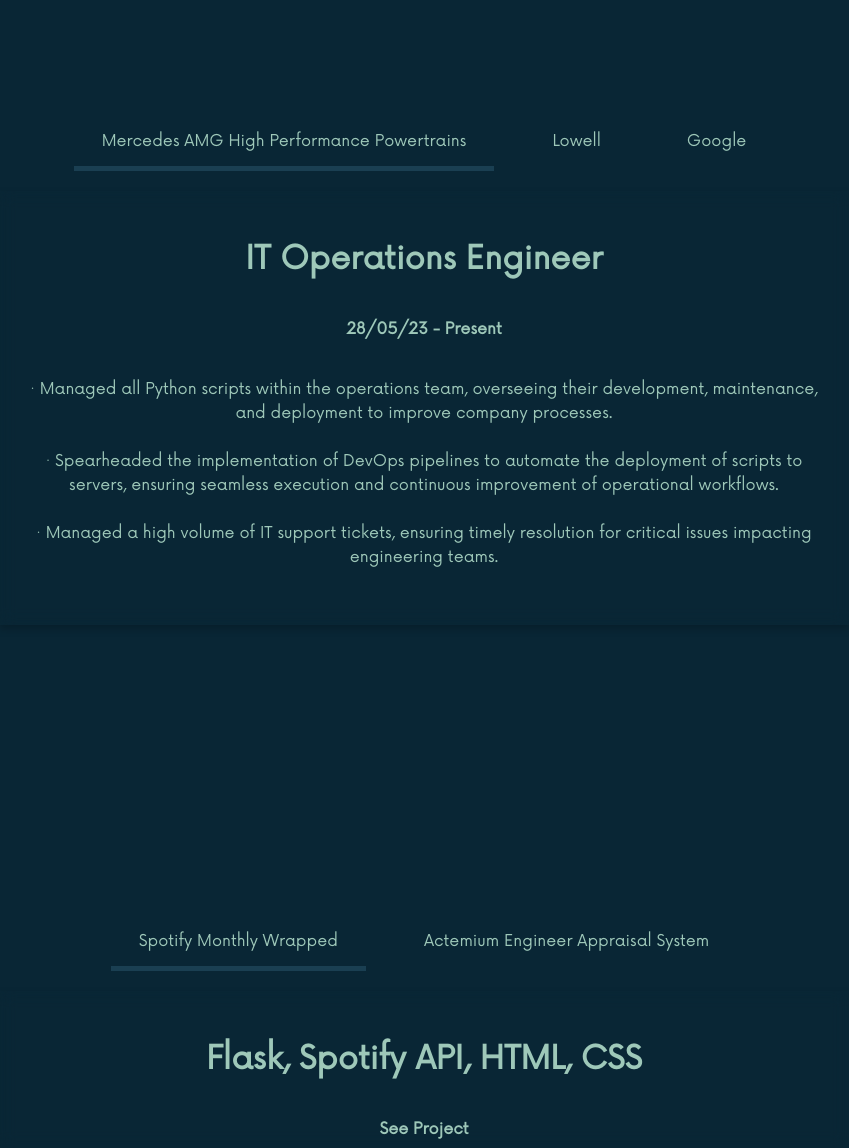
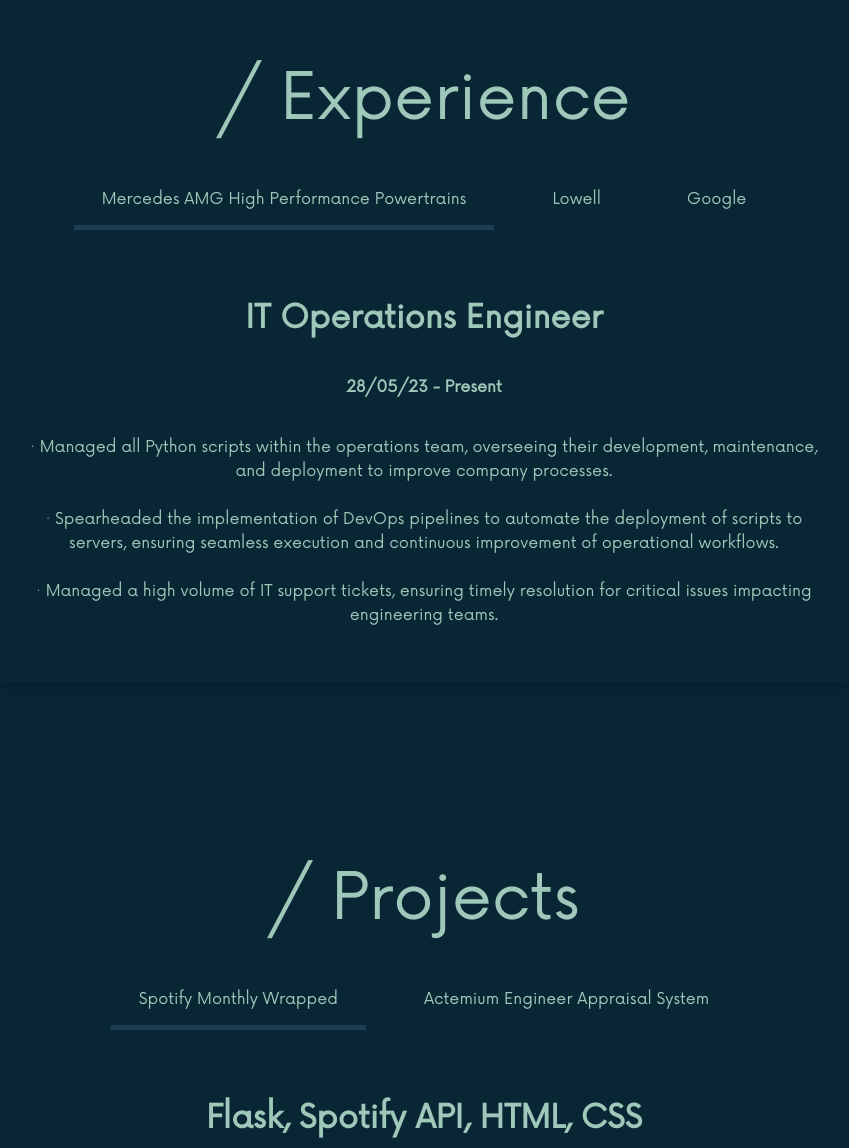
Before and after one commit to DavidAni44/DavidAni.github.io, a plain HTML site: page index.html in a window 1280 px wide. Shown: the part 1870-3018 px from the top of the page, without its empty margins (216-1065 px from the left). Drawn offline with nearby package versions, Linux system fonts and the light colour scheme.

Commit message:
Update index.html

```diff
--- a/index.html
+++ b/index.html
@@ -103,6 +103,7 @@
 
     <div id="two" class="section py-5">
         <div class="container">
+            <h1 class="about_me_title" style="margin-bottom: 20px;">/ Experience</h1>
             <div class="nav-container">
                 <nav class="experience-nav">
                     <ul id="menu" class="d-flex flex-column flex-md-row">
@@ -149,6 +150,7 @@
 
     <div id="three" class="section py-5">
         <div class="container">
+            <h1 class="about_me_title" style="margin-bottom: 20px;">/ Projects</h1>
             <div class="nav-container">
                 <nav class="project-nav">
                     <ul id="proj_menu" class="d-flex flex-column flex-md-row">
```
